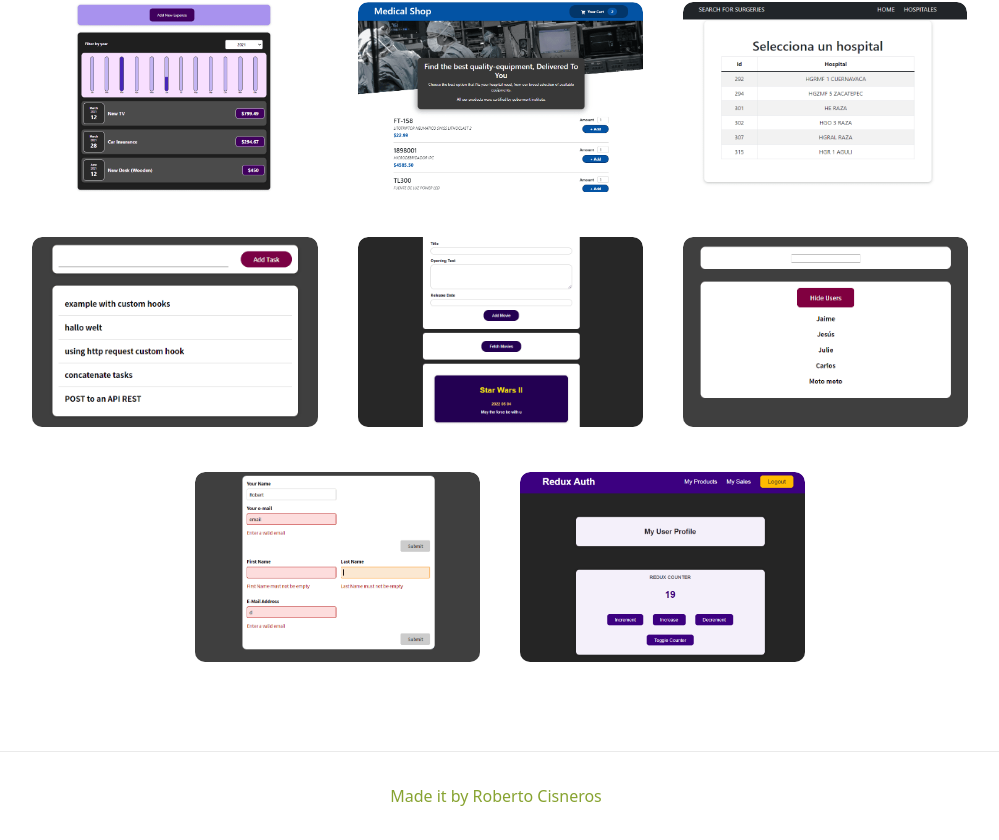
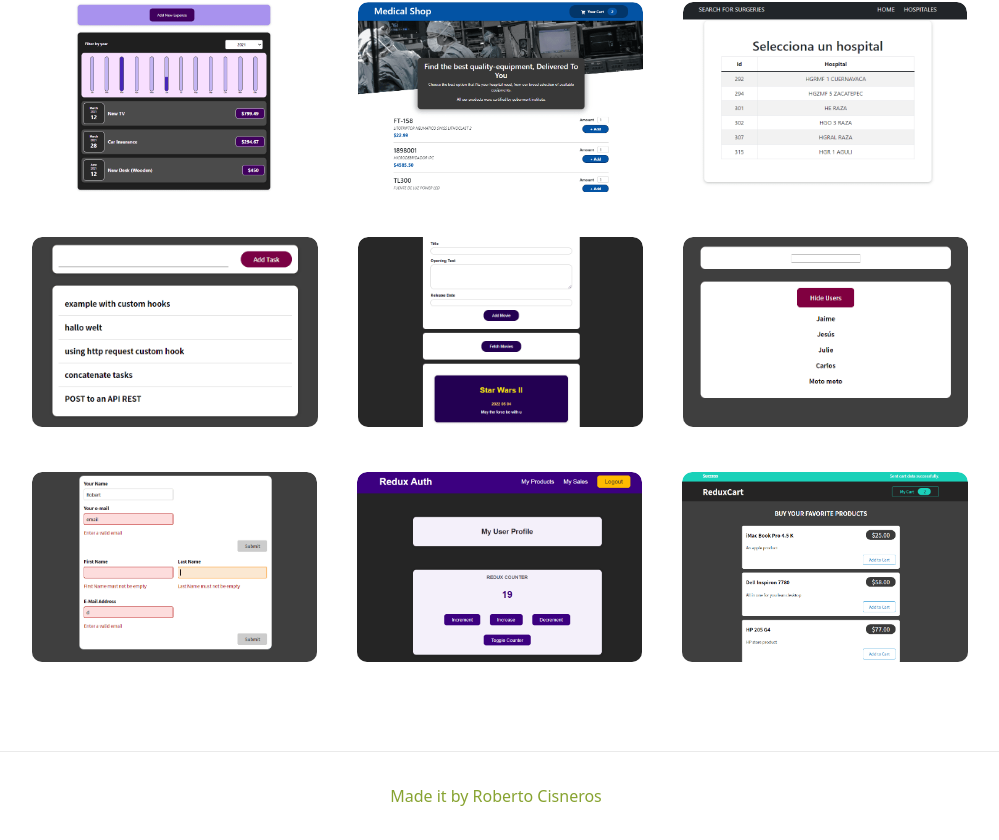
Before and after one commit to robcisneros/my-portfolio, a Next.js app: page / in a window 1280 px wide. Shown: the part 530-1370 px from the top of the page, without its empty margins (140-1139 px from the left). Built offline with nearby package versions, Linux system fonts and the light colour scheme.

Commit message:
adding cart redux project

```diff
--- a/components/ProjectsData.js
+++ b/components/ProjectsData.js
@@ -67,6 +67,12 @@ const ProjectsData = [
     href: "https://slicing-redux.netlify.app/",
     id: 11,
   },
+  {
+    title: "Cart Shop Redux",
+    description: "Add and delete cart items, orders on a backend and variables on Redux.",
+    href: "https://cart-redux-notification.netlify.app/",
+    id: 12,
+  },
 ];
 
 export default ProjectsData;
--- a/pages/index.js
+++ b/pages/index.js
@@ -16,6 +16,7 @@ import imageProject8 from "../assets/p8-getpostmovies.png";
 import imageProject9 from "../assets/p9-filteredUsers.png";
 import imageProject10 from "../assets/p10-validationCSS.png";
 import imageProject11 from "../assets/p11-redux-slicers.png";
+import imageProject12 from "../assets/p12-cart-redux.png";
 
 export default function Home() {
   const HardData = ProjectsData;
@@ -31,6 +32,7 @@ export default function Home() {
     imageProject9,
     imageProject10,
     imageProject11,
+    imageProject12,
   ];
 
   let content = <p>Found no projects.</p>;
```
Also changed, not shown: assets/p12-cart-redux.png (added).
